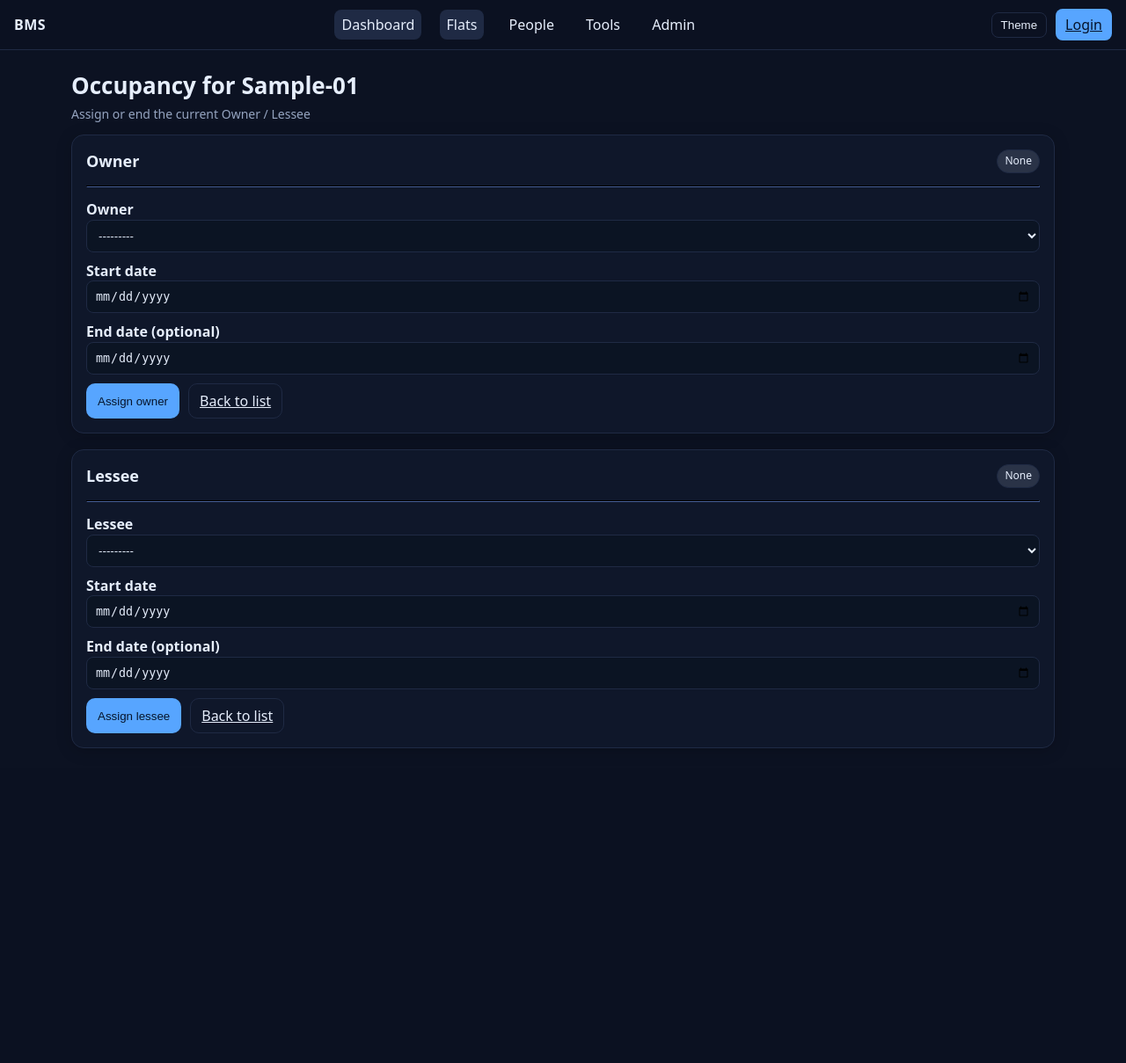
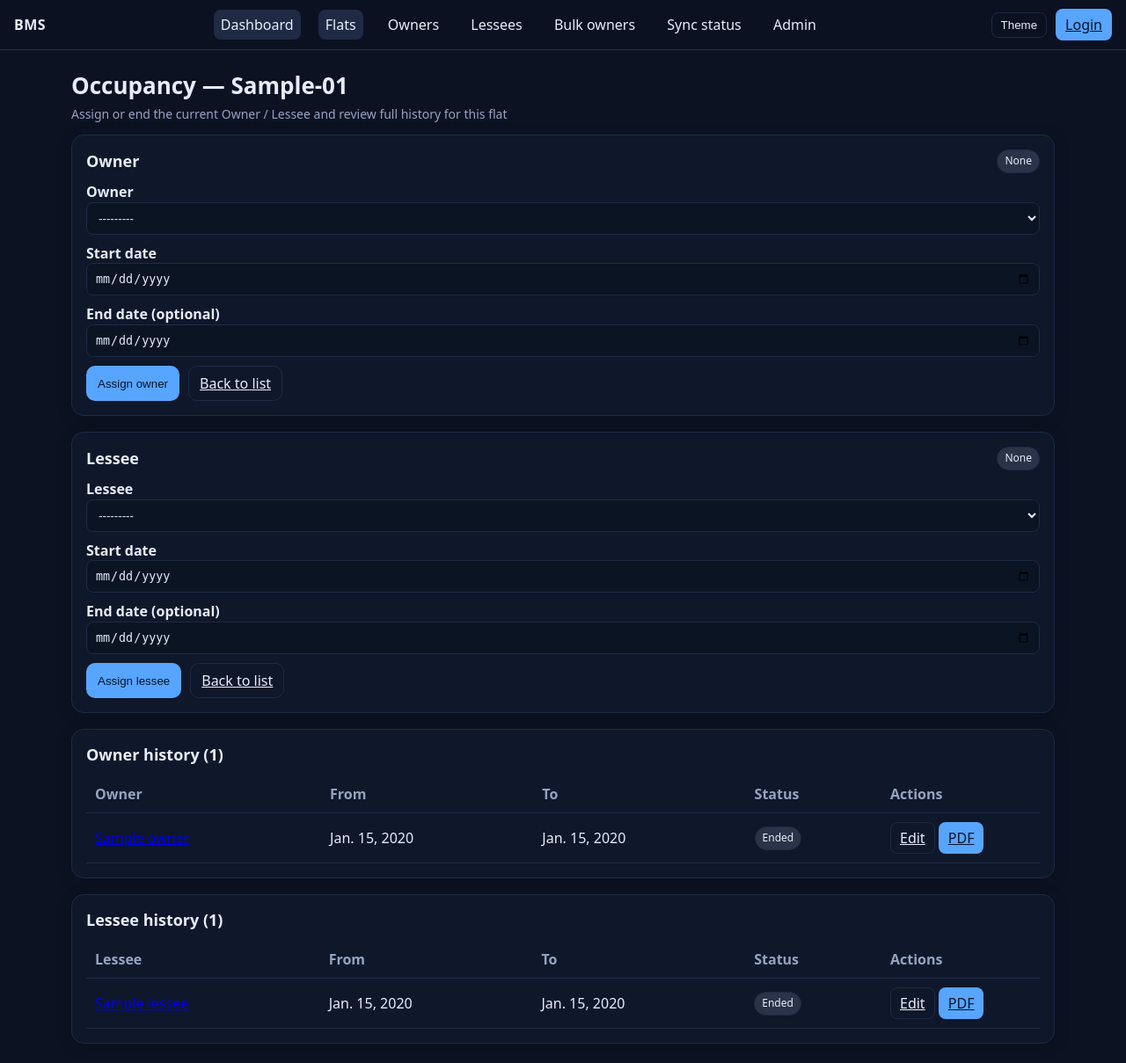
Before and after one commit to hasanshibly90/BMS_Project, a Django app: page /flats/1/occupancy/ in a window 1280 px wide. Shown: the whole page at 88% size. Before the commit the page ends 851 px from the top, so only its background shows below. Run offline with Django 5.2, Linux system fonts and the light colour scheme; tables that the repository leaves empty hold one stand-in row (values such as "Sample post").

Commit message:
BMS: Flats occupancy + People PDFs + Bulk owners + Sync status + UI polish

```diff
--- a/people/models.py
+++ b/people/models.py
@@ -1,9 +1,12 @@
 from django.db import models
+from django.db.models import Q
 from flats.models import Flat
+
 
 def upload_to(instance, filename):
     kind = instance.__class__.__name__.lower()
     return f"docs/{kind}/{filename}"
+
 
 class Owner(models.Model):
     name = models.CharField(max_length=120)
@@ -12,7 +15,10 @@ class Owner(models.Model):
     photo = models.ImageField(upload_to=upload_to, blank=True, null=True)
     nid_image = models.ImageField(upload_to=upload_to, blank=True, null=True)
     address = models.CharField(max_length=255, blank=True)
-    def __str__(self): return self.name
+
+    def __str__(self):
+        return self.name
+
 
 class Lessee(models.Model):
     name = models.CharField(max_length=120)
@@ -21,19 +27,67 @@ class Lessee(models.Model):
     photo = models.ImageField(upload_to=upload_to, blank=True, null=True)
     nid_image = models.ImageField(upload_to=upload_to, blank=True, null=True)
     address = models.CharField(max_length=255, blank=True)
-    def __str__(self): return self.name
+
+    def __str__(self):
+        return self.name
+
 
 class Ownership(models.Model):
-    flat = models.ForeignKey(Flat, on_delete=models.CASCADE)
-    owner = models.ForeignKey(Owner, on_delete=models.CASCADE)
+    flat = models.ForeignKey(Flat, on_delete=models.CASCADE, related_name="ownerships")
+    owner = models.ForeignKey(Owner, on_delete=models.CASCADE, related_name="ownerships")
     start_date = models.DateField()
     end_date = models.DateField(blank=True, null=True)
-    class Meta: ordering = ['-start_date']
+
+    class Meta:
+        ordering = ['-start_date']
+        constraints = [
+            # Only one active (end_date IS NULL) ownership per flat
+            models.UniqueConstraint(
+                fields=['flat'],
+                condition=Q(end_date__isnull=True),
+                name='one_active_ownership_per_flat',
+            ),
+        ]
+        indexes = [
+            models.Index(fields=['flat', 'end_date'], name='own_flat_end_idx'),
+            models.Index(fields=['flat', 'start_date'], name='own_flat_start_idx'),
+        ]
+
+    def __str__(self):
+        to = self.end_date or "present"
+        return f"{self.flat} → {self.owner} ({self.start_date} to {to})"
+
+    @property
+    def is_active(self) -> bool:
+        return self.end_date is None
+
 
 class Tenancy(models.Model):
-    flat = models.ForeignKey(Flat, on_delete=models.CASCADE)
-    lessee = models.ForeignKey(Lessee, on_delete=models.CASCADE)
+    flat = models.ForeignKey(Flat, on_delete=models.CASCADE, related_name="tenancies")
+    lessee = models.ForeignKey(Lessee, on_delete=models.CASCADE, related_name="tenancies")
     start_date = models.DateField()
     end_date = models.DateField(blank=True, null=True)
     agreement_file = models.FileField(upload_to=upload_to, blank=True, null=True)
-    class Meta: ordering = ['-start_date']
+
+    class Meta:
+        ordering = ['-start_date']
+        constraints = [
+            # Only one active (end_date IS NULL) tenancy per flat
+            models.UniqueConstraint(
+                fields=['flat'],
+                condition=Q(end_date__isnull=True),
+                name='one_active_tenancy_per_flat',
+            ),
+        ]
+        indexes = [
+            models.Index(fields=['flat', 'end_date'], name='ten_flat_end_idx'),
+            models.Index(fields=['flat', 'start_date'], name='ten_flat_start_idx'),
+        ]
+
+    def __str__(self):
+        to = self.end_date or "present"
+        return f"{self.flat} → {self.lessee} ({self.start_date} to {to})"
+
+    @property
+    def is_active(self) -> bool:
+        return self.end_date is None
--- a/templates/base.html
+++ b/templates/base.html
@@ -11,10 +11,17 @@
   <header class="topbar">
     <div class="brand">BMS</div>
     <nav class="nav">
-      <a href="/" data-path="/">Dashboard</a>
-      <a href="/flats/" data-path="/flats/">Flats</a>
-      <a href="/people/owners/" data-path="/people/">People</a>
-      <a href="/tools/bulk-owners/" data-path="/tools/bulk-owners/">Tools</a>
+      <a href="/"                data-path="/">Dashboard</a>
+      <a href="/flats/"          data-path="/flats/">Flats</a>
+
+      <!-- People -->
+      <a href="/people/owners/"  data-path="/people/owners/">Owners</a>
+      <a href="/people/lessees/" data-path="/people/lessees/">Lessees</a>
+
+      <!-- Tools -->
+      <a href="/tools/bulk-owners/" data-path="/tools/bulk-owners/">Bulk owners</a>
+      <a href="/tools/sync-status/" data-path="/tools/sync-status/">Sync status</a>
+
       <a href="/admin/">Admin</a>
     </nav>
     <div class="topbar-actions">
--- a/templates/flats/occupancy.html
+++ b/templates/flats/occupancy.html
@@ -1,10 +1,12 @@
 {% extends "base.html" %}
 {% block content %}
+
 <div class="page-head">
-  <h1 class="h1">Occupancy for {{ flat.unit }}-{{ flat.floor|stringformat:"02d" }}</h1>
-  <div class="sub">Assign or end the current Owner / Lessee</div>
+  <h1 class="h1">Occupancy — {{ flat.unit }}-{{ flat.floor|stringformat:"02d" }}</h1>
+  <div class="sub">Assign or end the current Owner / Lessee and review full history for this flat</div>
 </div>
 
+<!-- OWNER PANEL -->
 <div class="card">
   <div class="card-head">
     <h2 class="card-title">Owner</h2>
@@ -14,12 +16,12 @@
   {% if active_owner %}
     <p><strong>{{ active_owner.owner.name }}</strong></p>
     <p class="muted">From {{ active_owner.start_date }} to {{ active_owner.end_date|default:"present" }}</p>
-    <form method="post" action="{% url 'flats:end_owner' flat.pk %}">{% csrf_token %}
+    <form method="post" action="{% url 'flats:end_owner' flat.pk %}">
+      {% csrf_token %}
       <button class="btn ghost" type="submit">End owner now</button>
     </form>
+    <hr style="border-color:var(--line);margin:14px 0">
   {% endif %}
-
-  <hr style="border-color:var(--line);margin:14px 0">
 
   <form method="post" action="{% url 'flats:assign_owner' flat.pk %}" class="form">
     {% csrf_token %}
@@ -33,6 +35,7 @@
   </form>
 </div>
 
+<!-- LESSEE PANEL -->
 <div class="card">
   <div class="card-head">
     <h2 class="card-title">Lessee</h2>
@@ -42,12 +45,12 @@
   {% if active_lessee %}
     <p><strong>{{ active_lessee.lessee.name }}</strong></p>
     <p class="muted">From {{ active_lessee.start_date }} to {{ active_lessee.end_date|default:"present" }}</p>
-    <form method="post" action="{% url 'flats:end_lessee' flat.pk %}">{% csrf_token %}
+    <form method="post" action="{% url 'flats:end_lessee' flat.pk %}">
+      {% csrf_token %}
       <button class="btn ghost" type="submit">End lessee now</button>
     </form>
+    <hr style="border-color:var(--line);margin:14px 0">
   {% endif %}
-
-  <hr style="border-color:var(--line);margin:14px 0">
 
   <form method="post" action="{% url 'flats:assign_lessee' flat.pk %}" class="form">
     {% csrf_token %}
@@ -60,4 +63,75 @@
     </div>
   </form>
 </div>
+
+<!-- OWNER HISTORY -->
+<div class="card">
+  {% with own_hist=flat.ownerships.all %}
+  <div class="card-head">
+    <h2 class="card-title">Owner history ({{ own_hist|length }})</h2>
+  </div>
+  <table class="table">
+    <thead>
+      <tr>
+        <th>Owner</th><th>From</th><th>To</th><th>Status</th>
+        <th style="width:180px">Actions</th>
+      </tr>
+    </thead>
+    <tbody>
+      {% for o in own_hist %}
+      <tr>
+        <td><a href="{% url 'people:owner_edit' o.owner.pk %}">{{ o.owner.name }}</a></td>
+        <td>{{ o.start_date }}</td>
+        <td>{{ o.end_date|default:"present" }}</td>
+        <td>
+          {% if not o.end_date %}<span class="badge ok">Active</span>{% else %}<span class="badge muted">Ended</span>{% endif %}
+        </td>
+        <td>
+          <a class="btn ghost sm" href="{% url 'people:owner_edit' o.owner.pk %}">Edit</a>
+          <a class="btn sm" href="{% url 'people:owner_pdf' o.owner.pk %}?dl=1" download>PDF</a>
+        </td>
+      </tr>
+      {% empty %}
+      <tr><td colspan="5" class="muted">No ownership records yet.</td></tr>
+      {% endfor %}
+    </tbody>
+  </table>
+  {% endwith %}
+</div>
+
+<!-- LESSEE HISTORY -->
+<div class="card">
+  {% with ten_hist=flat.tenancies.all %}
+  <div class="card-head">
+    <h2 class="card-title">Lessee history ({{ ten_hist|length }})</h2>
+  </div>
+  <table class="table">
+    <thead>
+      <tr>
+        <th>Lessee</th><th>From</th><th>To</th><th>Status</th>
+        <th style="width:180px">Actions</th>
+      </tr>
+    </thead>
+    <tbody>
+      {% for t in ten_hist %}
+      <tr>
+        <td><a href="{% url 'people:lessee_edit' t.lessee.pk %}">{{ t.lessee.name }}</a></td>
+        <td>{{ t.start_date }}</td>
+        <td>{{ t.end_date|default:"present" }}</td>
+        <td>
+          {% if not t.end_date %}<span class="badge info">Active</span>{% else %}<span class="badge muted">Ended</span>{% endif %}
+        </td>
+        <td>
+          <a class="btn ghost sm" href="{% url 'people:lessee_edit' t.lessee.pk %}">Edit</a>
+          <a class="btn sm" href="{% url 'people:lessee_pdf' t.lessee.pk %}?dl=1" download>PDF</a>
+        </td>
+      </tr>
+      {% empty %}
+      <tr><td colspan="5" class="muted">No tenancy records yet.</td></tr>
+      {% endfor %}
+    </tbody>
+  </table>
+  {% endwith %}
+</div>
+
 {% endblock %}
```
Also changed, not shown: templates/core/bulk_owners.html (+8 -2 lines), people/migrations/0003_alter_ownership_flat_alter_ownership_owner_and_more.py (added).
